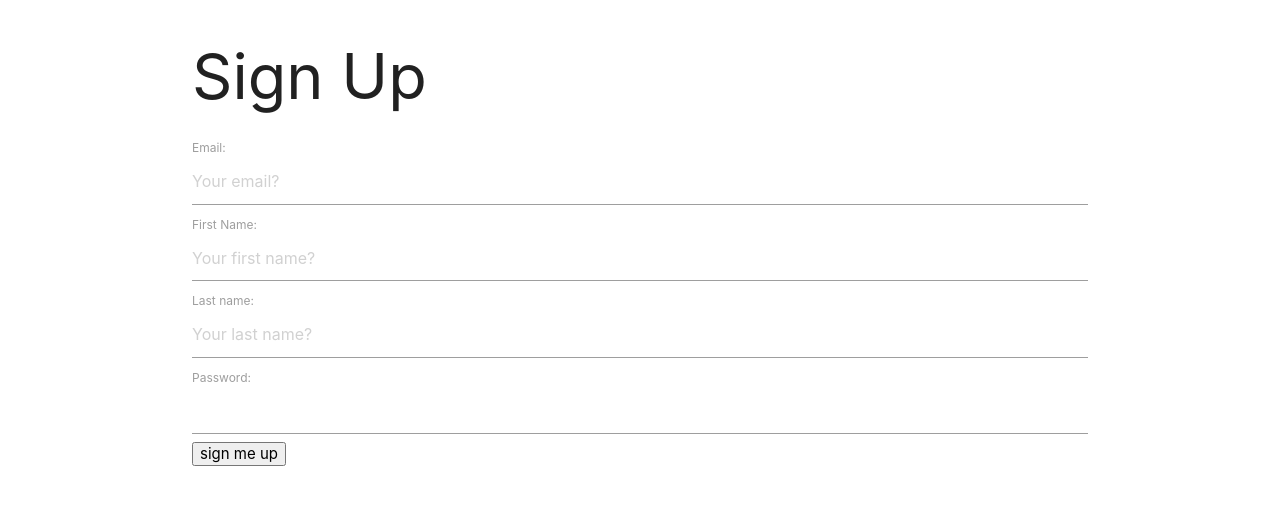
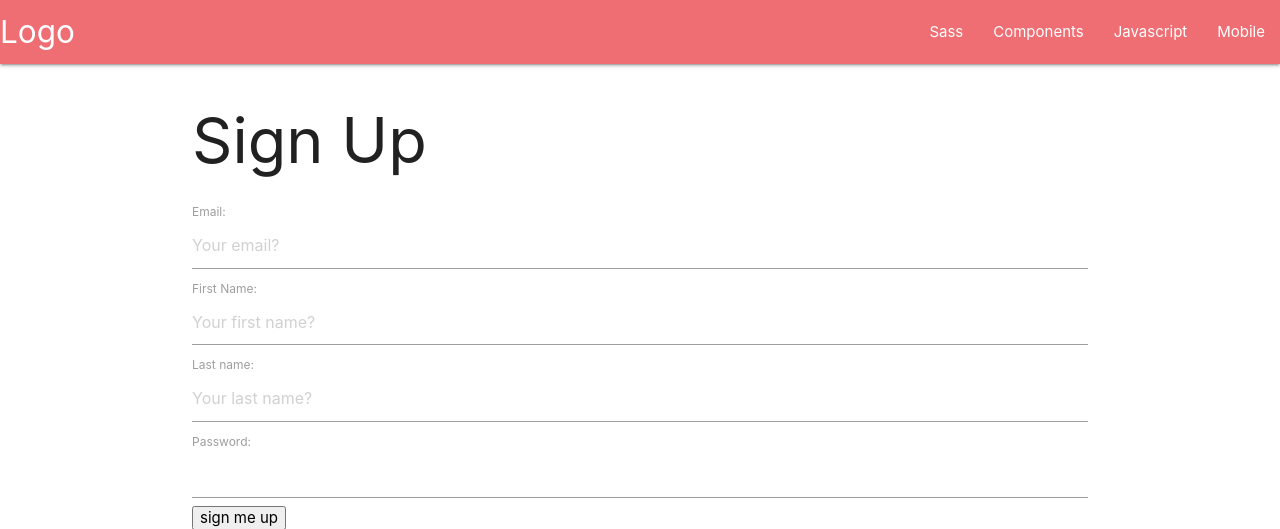
Before and after one commit to nikotsafos/poli-match, a Django app: page /signup in a window 1280 px wide. Shown: the top 529 px of the page. Run offline with Django 3.2, Linux system fonts and the light colour scheme; some libraries are stand-ins or nearby versions.

Commit message:
navbar is working

```diff
--- a/poli_match/poli_match_app/templates/poli_match/base.html
+++ b/poli_match/poli_match_app/templates/poli_match/base.html
@@ -12,7 +12,7 @@
 
   </head>
   <body>
-
+    {% include 'poli_match/navbar.html' %}
 
     <div class="container">
       <div class="row">
@@ -23,6 +23,9 @@
       </div>
     </div>
     <script src="https://cdnjs.cloudflare.com/ajax/libs/materialize/1.0.0/js/materialize.min.js"></script>
-
+    <script src="https://ajax.googleapis.com/ajax/libs/jquery/3.3.1/jquery.min.js"></script>
+    <script>$(document).ready(function(){
+    $('.sidenav').sidenav();
+    });</script>
   </body>
 </html>
--- a/poli_match/poli_match_app/templates/poli_match/index.html
+++ b/poli_match/poli_match_app/templates/poli_match/index.html
@@ -1,4 +1,4 @@
-{% extends 'base.html' %}
+{% extends 'poli_match/base.html' %}
 
 {% block content%}
 <h1>home page</h1>
--- /dev/null
+++ b/poli_match/poli_match_app/templates/poli_match/navbar.html
@@ -0,0 +1,19 @@
+<nav>
+  <div class="nav-wrapper">
+    <a href="#!" class="brand-logo">Logo</a>
+    <a href="#" data-target="mobile-demo" class="sidenav-trigger"><i class="material-icons">menu</i></a>
+    <ul class="right hide-on-med-and-down">
+      <li><a href="sass.html">Sass</a></li>
+      <li><a href="badges.html">Components</a></li>
+      <li><a href="collapsible.html">Javascript</a></li>
+      <li><a href="mobile.html">Mobile</a></li>
+    </ul>
+  </div>
+</nav>
+
+<ul class="sidenav" id="mobile-demo">
+  <li><a href="sass.html">Sass</a></li>
+  <li><a href="badges.html">Components</a></li>
+  <li><a href="collapsible.html">Javascript</a></li>
+  <li><a href="mobile.html">Mobile</a></li>
+</ul>
--- a/poli_match/poli_match_app/views.py
+++ b/poli_match/poli_match_app/views.py
@@ -4,7 +4,7 @@ from django.shortcuts import render, redirect
 from django.http import HttpResponse
 
 def index(request):
-    return render(request, 'index.html')
+    return render(request, 'poli_match/index.html')
 
 # Auth-related routes
 def signup(request):
@@ -36,10 +36,10 @@ def login(request):
 
         if user is not None:
             auth.login(request, user)
-            return redirect('index')
+            return redirect('poli_match/index.html')
         else:
             return render(request, 'poli_match/login.html', { 'error': 'invalid credentials' })
 
 def logout(request):
     auth.logout(request)
-    return redirect('index')
+    return redirect('poli_match/index.html')
```
